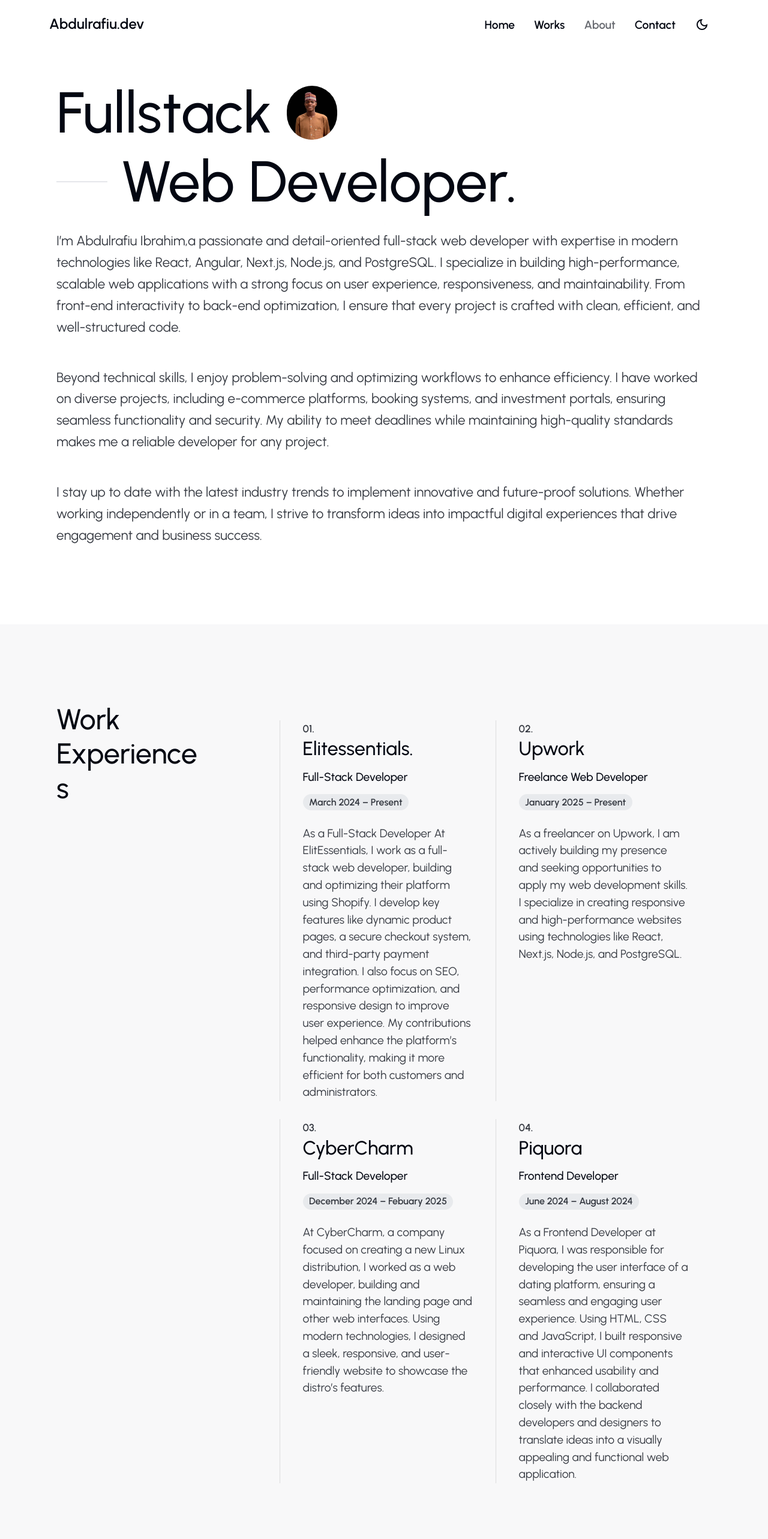
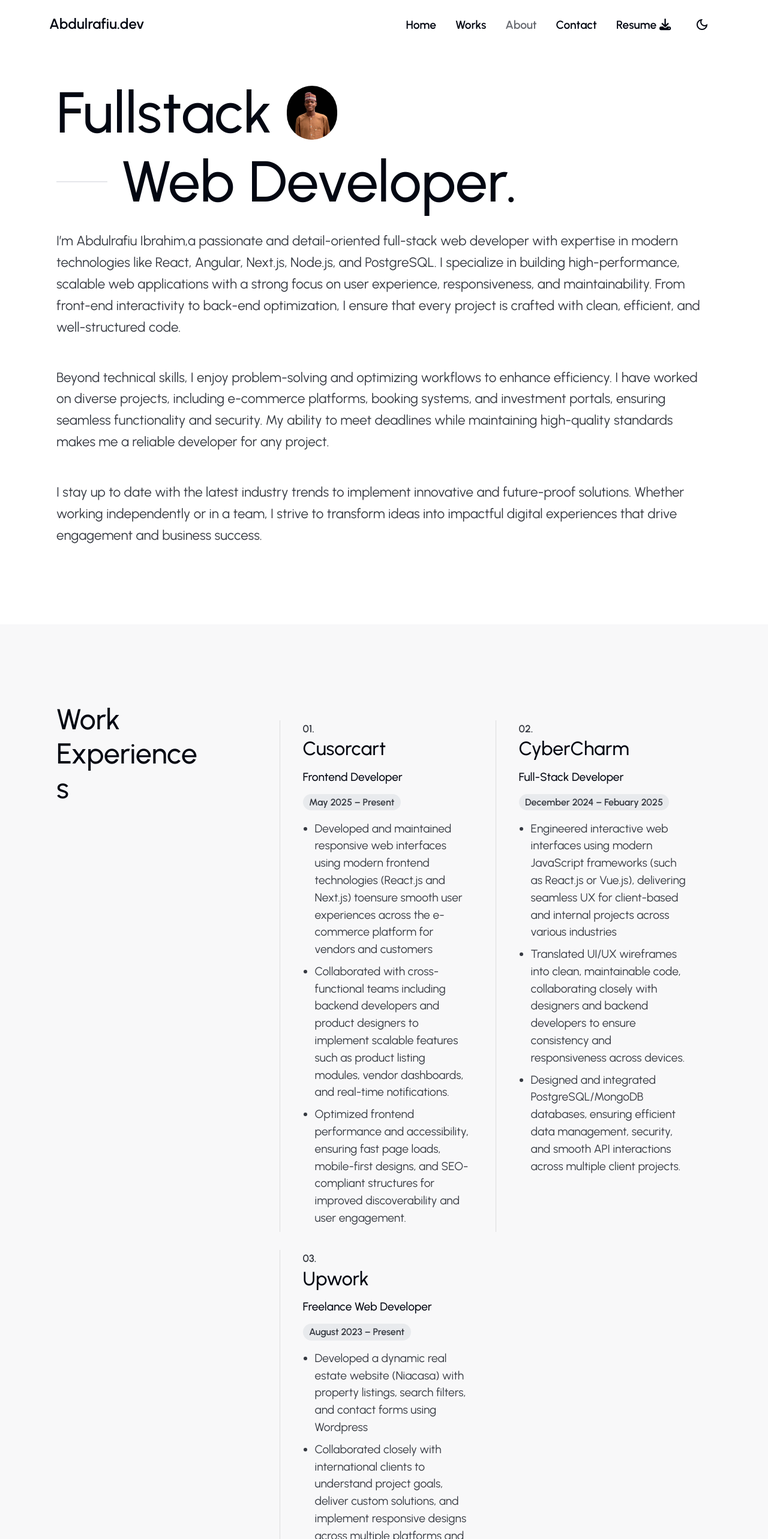
Before and after one commit to Abdulrafiudev/Abdulrafiu.dev, a React (Create React App) app: page /about in a window 1280 px wide. Shown: the top 2566 px of the page at 60% size. Built offline with nearby package versions, Linux system fonts and the light colour scheme.

Commit message:
made further improvement

```diff
--- a/public/assets/css/style.css
+++ b/public/assets/css/style.css
@@ -2068,6 +2068,25 @@ body.odd .skill-category h3 {
   color: var(--white-color);
   border-color: var(--white-color);
 }
+.resume-link {
+  font-size: 2.5rem !important;
+  font-weight: 500;
+  color: var(--white-color) !important;
+  display: table-cell;
+  padding: 10px 5px;
+  cursor: pointer;
+}
+.resumebtn {
+  position: relative;
+  padding-right: 1rem;
+  padding-left: 1rem;
+  font-weight: 600 !important;
+  color: var(--top-nav-item-color) !important;
+  cursor: pointer;
+}
+body.odd .resumebtn {
+  color: var(--white-color);
+}
 @media (max-width: 991px) {
   .stack-wrapper .stack-item {
     top: 4rem;
@@ -2080,6 +2099,9 @@ body.odd .skill-category h3 {
   .hero-button {
     display: flex;
     justify-content: center;
+  }
+  .resume-link {
+    font-size: 2rem !important;
   }
 }
 @media (max-width: 575px) {
--- a/src/components/CTA/CTAOne.js
+++ b/src/components/CTA/CTAOne.js
@@ -35,7 +35,7 @@ const CTAOne = () => {
         link: "https://github.com/Abdulrafiudev",
       },
       {
-        name: "Linkdin",
+        name: "Linkedin",
         link: "https://www.linkedin.com/in/abdulrafiu-ibrahim-176621343/",
       },
       ,
--- a/src/components/Experiences/Experiences.js
+++ b/src/components/Experiences/Experiences.js
@@ -1,44 +1,51 @@
-import React from "react";
-
 const Experiences = () => {
   const experiences = [
     {
       id: 1,
       count: "01.",
-      title: "Elitessentials.",
-      position: "Full-Stack Developer",
-      date: "March 2024 – Present",
-      description:
-        "As a Full-Stack Developer At ElitEssentials,  I work as a full-stack web developer, building and optimizing their platform using Shopify. I develop key features like dynamic product pages, a secure checkout system, and third-party payment integration. I also focus on SEO, performance optimization, and responsive design to improve user experience. My contributions helped enhance the platform’s functionality, making it more efficient for both customers and administrators.",
+      title: "Cusorcart",
+      position: "Frontend Developer",
+      date: "May 2025 – Present",
+      description: [
+        "Developed and maintained responsive web interfaces using modern frontend technologies (React.js and Next.js) toensure smooth user experiences across the e-commerce platform for vendors and customers",
+        "Collaborated with cross-functional teams including backend developers and product designers to implement scalable features such as product listing modules, vendor dashboards, and real-time notifications.",
+        "Optimized frontend performance and accessibility, ensuring fast page loads, mobile-first designs, and SEO-compliant structures for improved discoverability and user engagement.",
+      ],
     },
     {
       id: 2,
       count: "02.",
-      title: "Upwork",
-      position: "Freelance Web Developer",
-      date: "January 2025 – Present",
-      description:
-        "As a freelancer on Upwork, I am actively building my presence and seeking opportunities to apply my web development skills. I specialize in creating responsive and high-performance websites using technologies like React, Next.js, Node.js, and PostgreSQL.",
+      title: "CyberCharm",
+      position: "Full-Stack Developer",
+      date: "December 2024 – Febuary 2025",
+      description: [
+        "Engineered interactive web interfaces using modern JavaScript frameworks (such as React.js or Vue.js), delivering seamless UX for client-based and internal projects across various industries",
+        "Translated UI/UX wireframes into clean, maintainable code, collaborating closely with designers and backend developers to ensure consistency and responsiveness across devices.",
+        "Designed and integrated PostgreSQL/MongoDB databases, ensuring efficient data management, security, and smooth API interactions across multiple client projects.",
+      ],
     },
-
     {
       id: 3,
       count: "03.",
-      title: "CyberCharm",
-      position: "Full-Stack Developer",
-      date: "December 2024 – Febuary 2025",
-      description:
-        "At CyberCharm, a company focused on creating a new Linux distribution, I worked as a web developer, building and maintaining the landing page and other web interfaces. Using modern technologies, I designed a sleek, responsive, and user-friendly website to showcase the distro’s features.",
+      title: "Upwork",
+      position: "Freelance Web Developer",
+      date: "August 2023 – Present",
+      description: [
+        "Developed a dynamic real estate website (Niacasa) with property listings, search filters, and contact forms using Wordpress",
+        "Collaborated closely with international clients to understand project goals, deliver custom solutions, and implement responsive designs across multiple platforms and screen sizes",
+        "Handled full project lifecycle, including frontend/backend integration, domain setup, hosting deployment, and performance optimization to ensure reliable, high-performing web applications.",
+      ],
     },
-    {
-      id: 4,
-      count: "04.",
-      title: "Piquora",
-      position: "Frontend Developer",
-      date: "June 2024 – August 2024",
-      description:
-        "As a Frontend Developer at Piquora, I was responsible for developing the user interface of a dating platform, ensuring a seamless and engaging user experience. Using HTML, CSS and JavaScript, I built responsive and interactive UI components that enhanced usability and performance. I collaborated closely with the backend developers and designers to translate ideas into a visually appealing and functional web application. ",
-    },
+
+    // {
+    //   id: 4,
+    //   count: "04.",
+    //   title: "Piquora",
+    //   position: "Frontend Developer",
+    //   date: "June 2024 – August 2024",
+    //   description:
+    //     "As a Frontend Developer at Piquora, I was responsible for developing the user interface of a dating platform, ensuring a seamless and engaging user experience. Using HTML, CSS and JavaScript, I built responsive and interactive UI components that enhanced usability and performance. I collaborated closely with the backend developers and designers to translate ideas into a visually appealing and functional web application. ",
+    // },
   ];
 
   return (
@@ -61,7 +68,11 @@ const Experiences = () => {
                     <h4 className="title mt-0 mb-3">{experience.title}</h4>
                     <h6 className="position my-3">{experience.position}</h6>
                     <span className="badge small">{experience.date}</span>
-                    <p>{experience.description}</p>
+                    <ul className="description-list mt-3">
+                      {experience.description.map((point, index) => (
+                        <li key={index}>{point}</li>
+                      ))}
+                    </ul>
                   </div>
                 </div>
               ))}
--- a/src/components/Footer/Footer.js
+++ b/src/components/Footer/Footer.js
@@ -1,5 +1,3 @@
-import React from "react";
-
 const Footer = ({
   className = "footer-area",
   copyrightText = "©2025 Abdulrafiu Ibrahim, All Rights Reserved By",
--- a/src/components/Header/Header.js
+++ b/src/components/Header/Header.js
@@ -1,6 +1,7 @@
-import React, { useState, useEffect } from "react";
+import { useState, useEffect } from "react";
 import { useLocation } from "react-router-dom";
 import { menuItems } from "./menuConfig";
+import resume from "../../resume.pdf";
 
 const Header = () => {
   const location = useLocation();
@@ -47,6 +48,9 @@ const Header = () => {
               </li>
             ))}
           </ul>
+          <a href={resume} download="resume.pdf" className="resumebtn">
+            Resume <i className="fas fa-download me-2"></i>
+          </a>
 
           <ul className="navbar-nav icons d-flex align-items-center">
             <li className="nav-item">
--- a/src/components/Miscellaneous/OffcanvasMenu.js
+++ b/src/components/Miscellaneous/OffcanvasMenu.js
@@ -1,6 +1,7 @@
 import React from "react";
 import { useLocation } from "react-router-dom";
 import { menuItems } from "../Header/menuConfig";
+import resume from "../../resume.pdf";
 
 const OffcanvasMenu = ({ className = "offcanvas-wrapper" }) => {
   const location = useLocation(); // Get current URL path
@@ -79,6 +80,9 @@ const OffcanvasMenu = ({ className = "offcanvas-wrapper" }) => {
                   </li>
                 ))}
               </ul>
+              <a href={resume} download="resume.pdf" className="resume-link">
+                Resume <i className="fas fa-download me-2"></i>
+              </a>
             </div>
           </div>
 
```
Also changed, not shown: 1 other file (tests, documents, lock files or other folders).
